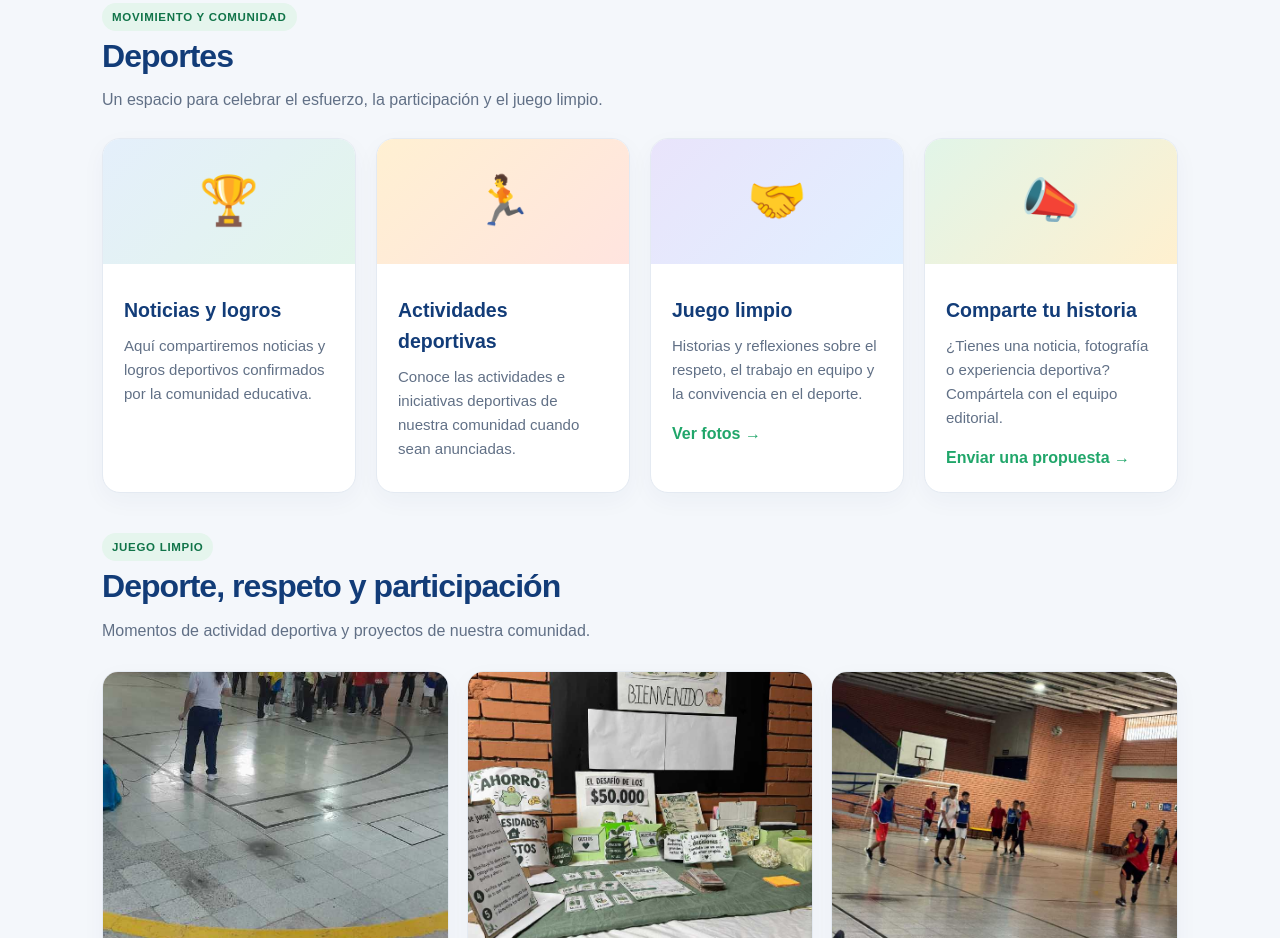
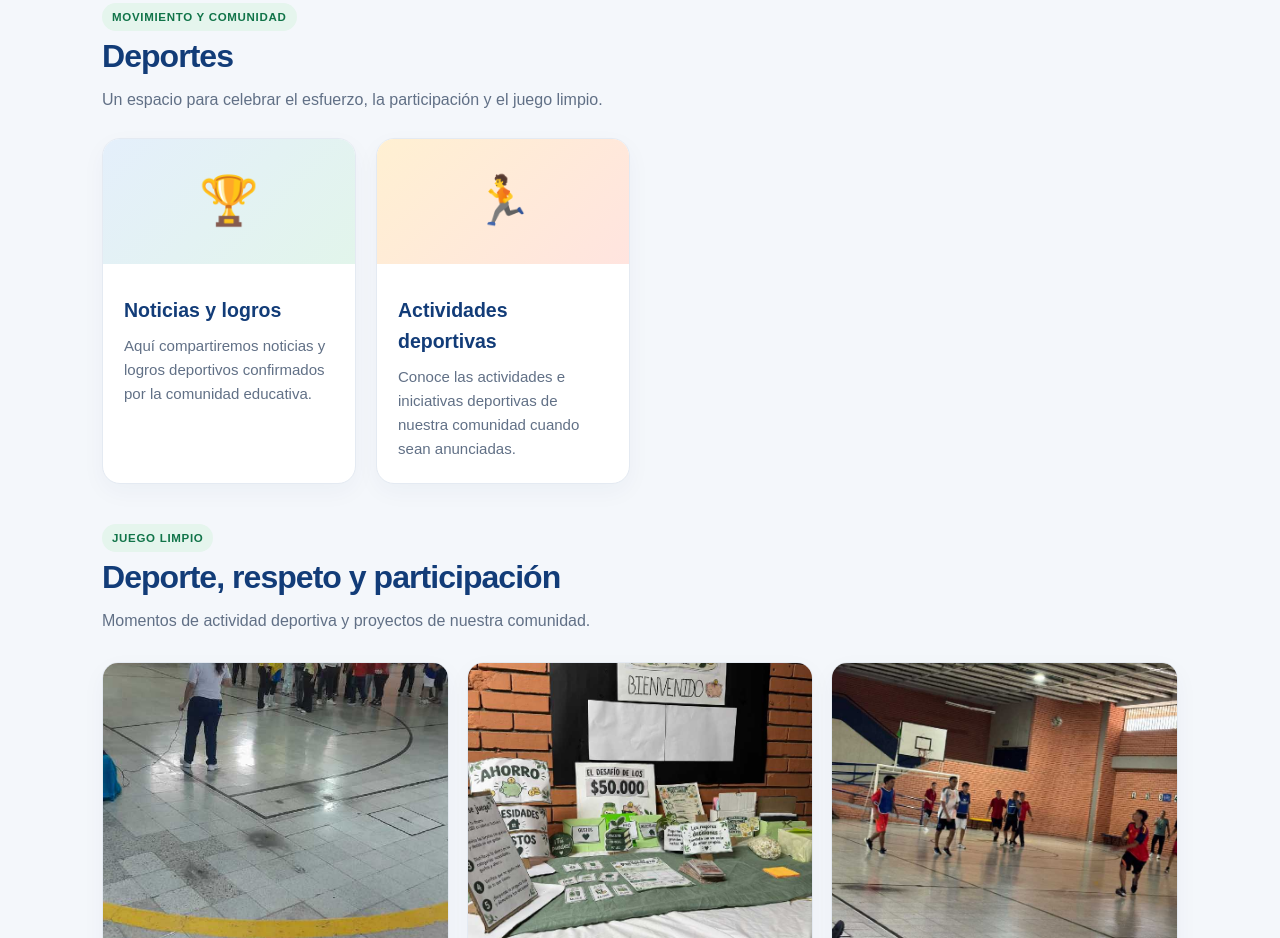
Before and after one commit to Juventud0/A-pe-nco-comfand-, a plain HTML site: page index.html in a window 1280 px wide. Shown: the part 2440-3378 px from the top of the page. Drawn offline with Linux system fonts and the light colour scheme.

Commit message:
Eliminar dos tarjetas de la sección deportes

```diff
--- a/index.html
+++ b/index.html
@@ -56,8 +56,8 @@ footer{background:#102746;color:#dce7f4;padding:30px 22px;text-align:center}foot
 <section class="wrap" id="deportes" style="scroll-margin-top:120px"><div class="section-head"><div><span class="tag">Movimiento y comunidad</span><h2>Deportes</h2><p>Un espacio para celebrar el esfuerzo, la participación y el juego limpio.</p></div></div>
 <div class="grid"><article class="card"><div class="card-top">🏆</div><div class="card-body"><h3>Noticias y logros</h3><p>Aquí compartiremos noticias y logros deportivos confirmados por la comunidad educativa.</p></div></article>
 <article class="card"><div class="card-top">🏃</div><div class="card-body"><h3>Actividades deportivas</h3><p>Conoce las actividades e iniciativas deportivas de nuestra comunidad cuando sean anunciadas.</p></div></article>
-<article class="card"><div class="card-top">🤝</div><div class="card-body"><h3>Juego limpio</h3><p>Historias y reflexiones sobre el respeto, el trabajo en equipo y la convivencia en el deporte.</p><a href="#juego-limpio">Ver fotos →</a></div></article>
-<article class="card"><div class="card-top">📣</div><div class="card-body"><h3>Comparte tu historia</h3><p>¿Tienes una noticia, fotografía o experiencia deportiva? Compártela con el equipo editorial.</p><a href="#participa">Enviar una propuesta →</a></div></article></div>
+
+</div>
 <div class="section-head" id="juego-limpio" style="margin-top:40px;scroll-margin-top:120px"><div><span class="tag">Juego limpio</span><h2>Deporte, respeto y participación</h2><p>Momentos de actividad deportiva y proyectos de nuestra comunidad.</p></div></div>
 <div class="sport-gallery">
 <figure><a href="juego-limpio-01.jpg"><img src="juego-limpio-01.jpg" alt="Estudiantes reunidos en el gimnasio durante una actividad escolar" loading="lazy"></a><figcaption>Participación en una jornada escolar.</figcaption></figure>
```
